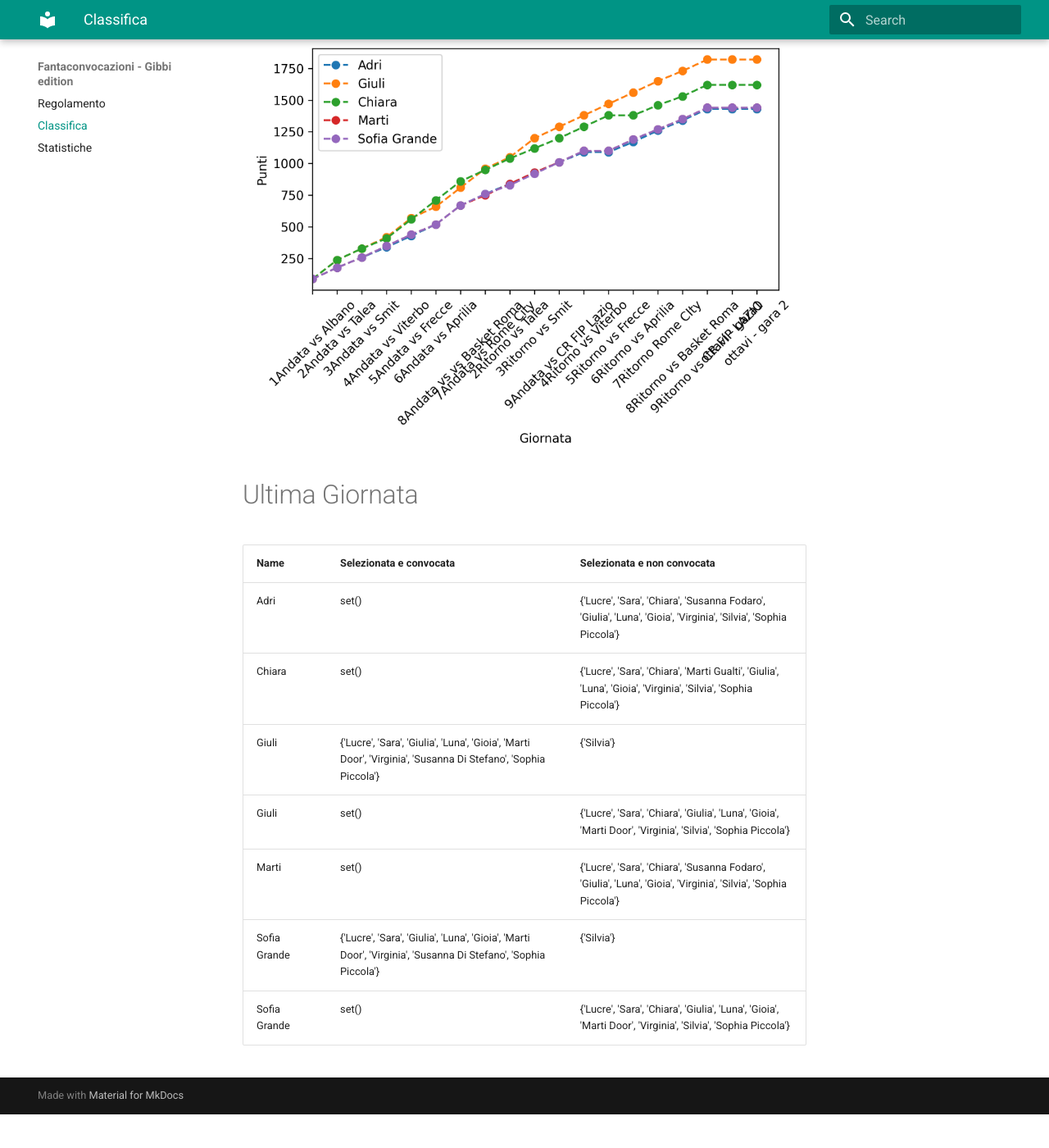
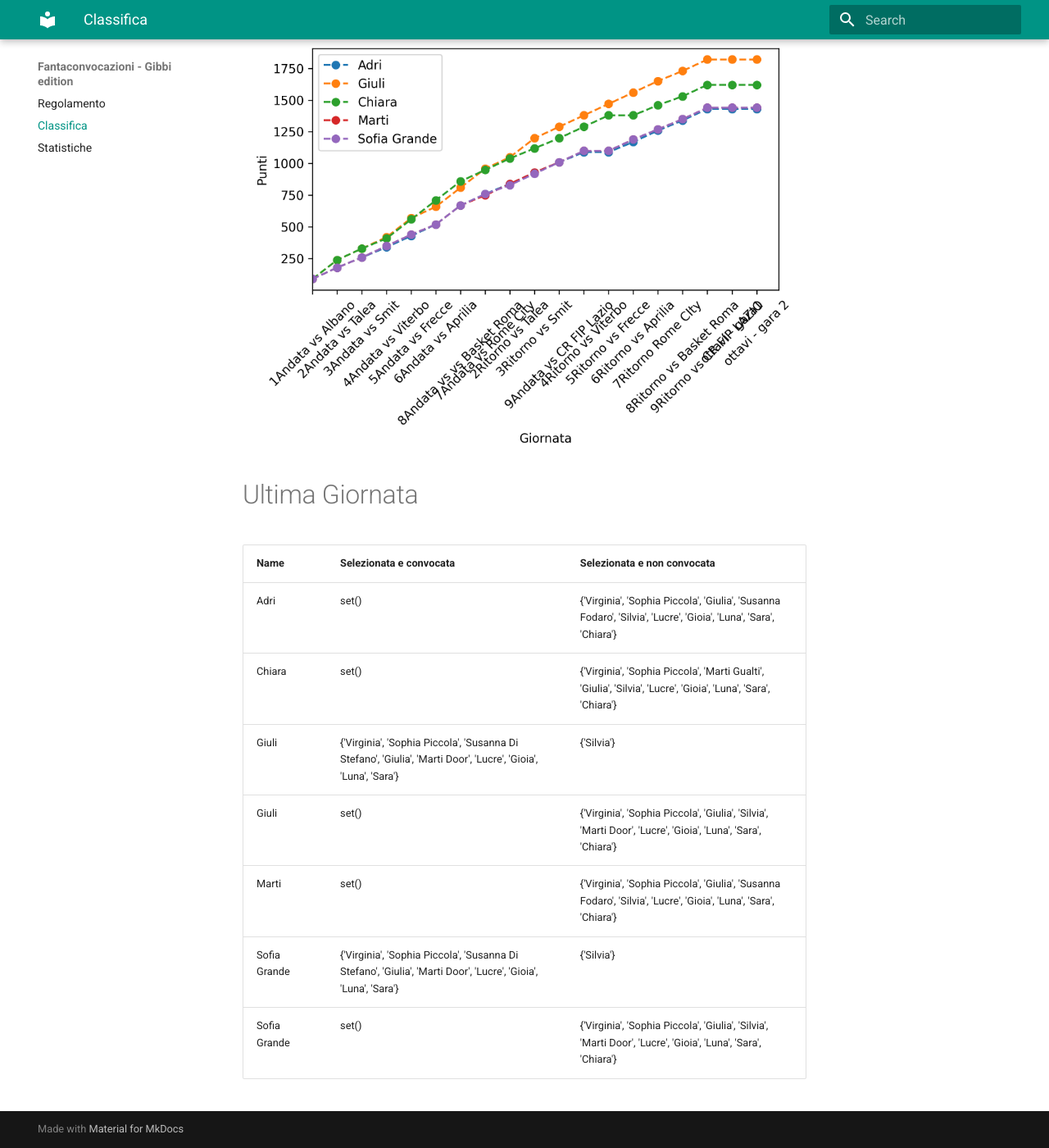
Before and after one commit to martinig94/fantagibbi, an MkDocs documentation site: the page built from docs/Classifica.md, in a window 1280 px wide and 1400 px high, scrolled down 565 px. Shown: the whole window at 82% size. Built offline with MkDocs 1.6.1 and Material for MkDocs 9.7.7, drawn with Linux system fonts in a browser that asks for light colours; before the commit the page ends 1924 px from its top, so only the background shows below that.

Commit message:
Auto-update from main.py

```diff
--- a/docs/Classifica.md
+++ b/docs/Classifica.md
@@ -18,11 +18,11 @@
 <!-- START_TABLE CORRECT -->
 | Name         | Selezionata e convocata                                                                                        | Selezionata e non convocata                                                                                      |
 |:-------------|:---------------------------------------------------------------------------------------------------------------|:-----------------------------------------------------------------------------------------------------------------|
-| Adri         | set()                                                                                                          | {'Lucre', 'Sara', 'Chiara', 'Susanna Fodaro', 'Giulia', 'Luna', 'Gioia', 'Virginia', 'Silvia', 'Sophia Piccola'} |
-| Chiara       | set()                                                                                                          | {'Lucre', 'Sara', 'Chiara', 'Marti Gualti', 'Giulia', 'Luna', 'Gioia', 'Virginia', 'Silvia', 'Sophia Piccola'}   |
-| Giuli        | {'Lucre', 'Sara', 'Giulia', 'Luna', 'Gioia', 'Marti Door', 'Virginia', 'Susanna Di Stefano', 'Sophia Piccola'} | {'Silvia'}                                                                                                       |
-| Giuli        | set()                                                                                                          | {'Lucre', 'Sara', 'Chiara', 'Giulia', 'Luna', 'Gioia', 'Marti Door', 'Virginia', 'Silvia', 'Sophia Piccola'}     |
-| Marti        | set()                                                                                                          | {'Lucre', 'Sara', 'Chiara', 'Susanna Fodaro', 'Giulia', 'Luna', 'Gioia', 'Virginia', 'Silvia', 'Sophia Piccola'} |
-| Sofia Grande | {'Lucre', 'Sara', 'Giulia', 'Luna', 'Gioia', 'Marti Door', 'Virginia', 'Susanna Di Stefano', 'Sophia Piccola'} | {'Silvia'}                                                                                                       |
-| Sofia Grande | set()                                                                                                          | {'Lucre', 'Sara', 'Chiara', 'Giulia', 'Luna', 'Gioia', 'Marti Door', 'Virginia', 'Silvia', 'Sophia Piccola'}     |
+| Adri         | set()                                                                                                          | {'Virginia', 'Sophia Piccola', 'Giulia', 'Susanna Fodaro', 'Silvia', 'Lucre', 'Gioia', 'Luna', 'Sara', 'Chiara'} |
+| Chiara       | set()                                                                                                          | {'Virginia', 'Sophia Piccola', 'Marti Gualti', 'Giulia', 'Silvia', 'Lucre', 'Gioia', 'Luna', 'Sara', 'Chiara'}   |
+| Giuli        | {'Virginia', 'Sophia Piccola', 'Susanna Di Stefano', 'Giulia', 'Marti Door', 'Lucre', 'Gioia', 'Luna', 'Sara'} | {'Silvia'}                                                                                                       |
+| Giuli        | set()                                                                                                          | {'Virginia', 'Sophia Piccola', 'Giulia', 'Silvia', 'Marti Door', 'Lucre', 'Gioia', 'Luna', 'Sara', 'Chiara'}     |
+| Marti        | set()                                                                                                          | {'Virginia', 'Sophia Piccola', 'Giulia', 'Susanna Fodaro', 'Silvia', 'Lucre', 'Gioia', 'Luna', 'Sara', 'Chiara'} |
+| Sofia Grande | {'Virginia', 'Sophia Piccola', 'Susanna Di Stefano', 'Giulia', 'Marti Door', 'Lucre', 'Gioia', 'Luna', 'Sara'} | {'Silvia'}                                                                                                       |
+| Sofia Grande | set()                                                                                                          | {'Virginia', 'Sophia Piccola', 'Giulia', 'Silvia', 'Marti Door', 'Lucre', 'Gioia', 'Luna', 'Sara', 'Chiara'}     |
 <!-- END_TABLE CORRECT -->
```
